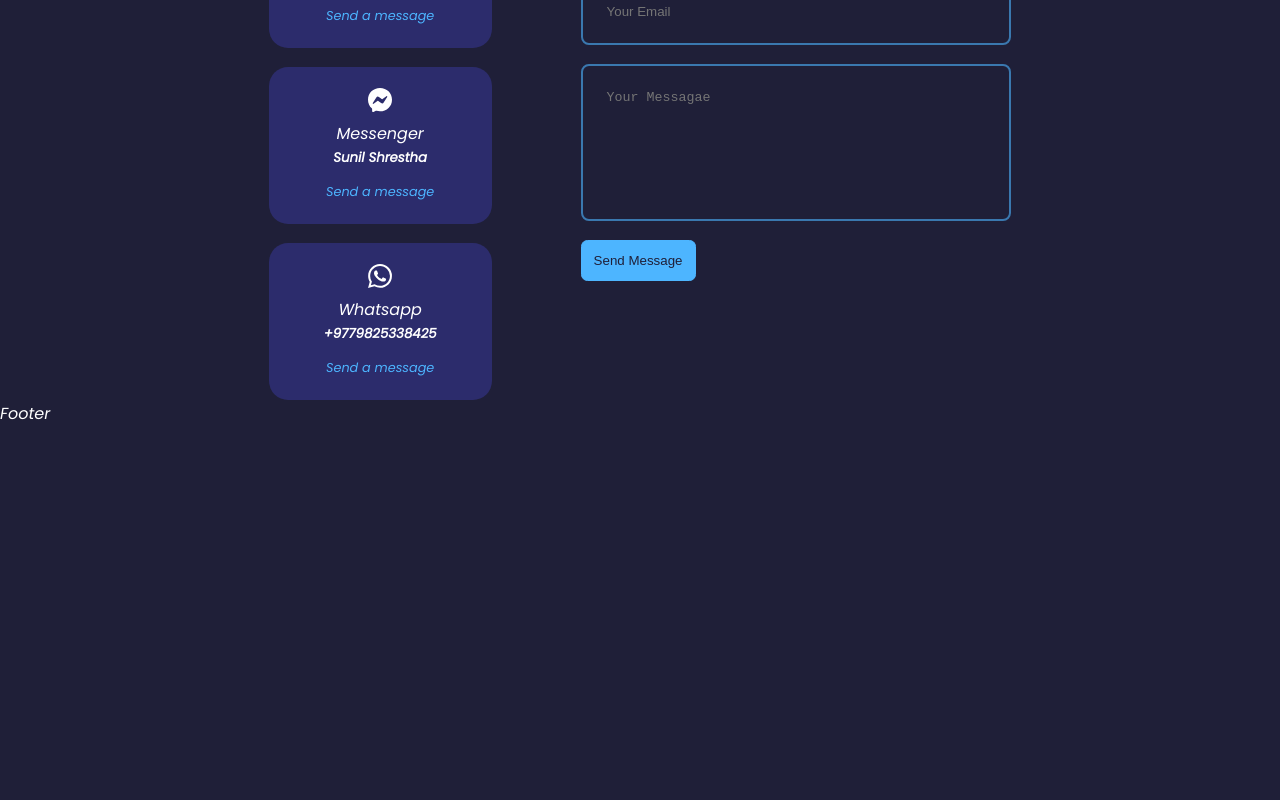
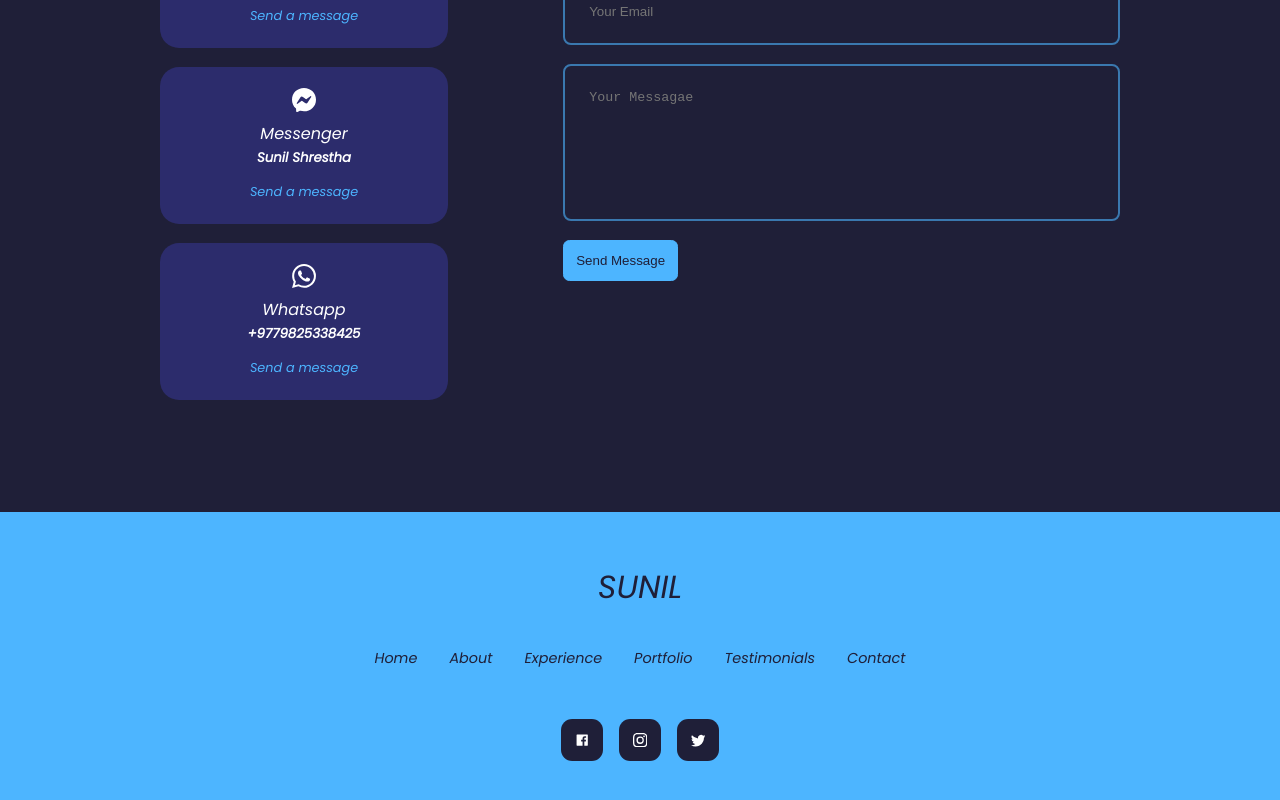
Before and after one commit to Sunilstha23/Portfolio-react, a React (Create React App) app: page / in a window 1280 px wide. Shown: the part 3501-4301 px from the top of the page. Before the commit the page ends 3928 px from the top, so only its background shows below. Built offline with nearby package versions, Linux system fonts and the light colour scheme; a web font is replaced by a local one.

Commit message:
footer component done

```diff
--- a/src/components/about/about.css
+++ b/src/components/about/about.css
@@ -67,9 +67,7 @@
 
 /* ============== MEIA QUEIES (MEDIUM DEVICES) ========== */
 @media screen and (max-width: 1024px) {
-    section{
-        height: 110vh !important;
-    }
+
   .about__container{
       grid-template-columns: 1fr;
       gap: 0;
@@ -89,9 +87,6 @@
 
 /* ============== MEIA QUEIES (SMALL DEVICES) ========== */
 @media screen and (max-width: 600px) {
-    section{
-        height: 135vh !important;
-    }
 
     .about__me{
         width: 65%;
--- a/src/components/contact/contact.css
+++ b/src/components/contact/contact.css
@@ -1,7 +1,7 @@
 .contact__container{
-    width: 58% !important;
+    width: 58%;
     display: grid;
-    grid-template-columns: 30% 58% !important;
+    grid-template-columns: 30% 58%;
     gap: 12%;
 }
 
--- a/src/components/footer/Footer.jsx
+++ b/src/components/footer/Footer.jsx
@@ -1,10 +1,30 @@
+/* eslint-disable jsx-a11y/anchor-has-content */
 import React from 'react'
+import './footer.css'
+import { AiFillFacebook } from 'react-icons/ai'
+import {BsInstagram, BsTwitter} from 'react-icons/bs'
 
 const Footer = () => {
   return (
-    <div>
-         Footer
-    </div>
+    <footer>
+      <a href="#" className="footer__logo">SUNIL</a>
+
+      <ul className="permalinks">
+        <li><a href="#">Home</a></li>
+        <li><a href="#about">About</a></li>
+        <li><a href="#experience">Experience</a></li>
+        <li><a href="#portfolio">Portfolio</a></li>
+        <li><a href="#testimonial">Testimonials</a></li>
+        <li><a href="#contact">Contact</a></li>
+
+      </ul>
+
+      <div className="footer__socials">
+        <a href="https://www.facebook.com/Sunilshrestha23/" target='_blank' rel='noreferrer'><AiFillFacebook /></a>
+        <a href="https://www.instagram.com/____sunil____/" target='_blank' rel='noreferrer'><BsInstagram /></a>
+        <a href="https://twitter.com/Xunil12" target='_blank' rel='noreferrer'><BsTwitter /></a>
+      </div>
+    </footer>
   )
 }
 
--- a/src/components/footer/footer.css
+++ b/src/components/footer/footer.css
@@ -0,0 +1,67 @@
+footer{
+    background: var(--color-primary);
+    padding: 3rem 0;
+    text-align: center;
+    font-size: 0.9rem;
+    margin-top: 7rem;
+}
+footer a{
+    color: var(--color-bg);
+}
+
+.footer__logo{
+    font-size: 2rem;
+    font-weight: 500;
+    margin-bottom: 2rem;
+    display: inline-block;
+}
+.permalinks{
+    display: flex;
+    flex-wrap: wrap;
+    justify-content: center;
+    gap: 2rem;
+    margin: 0 auto 3rem;
+}
+
+.footer__socials{
+    display: flex;
+    justify-content: center;
+    gap: 1rem;
+    margin-bottom: 4rem;
+}
+
+.footer__socials a{
+    background: var(--color-bg);
+    color: var(--color-white);
+    padding: 0.8rem;
+    border-radius: 0.7rem;
+    display: flex;
+    border: 1px solid transparent;
+
+}
+
+.footer__socials a:hover{
+    background: transparent;
+    color: var(--color-bg);
+    border-color: var(--color-bg);
+}
+
+.footer__copyright{
+    margin-bottom: 4rem;
+    color: var(--color-bg);
+}
+
+
+
+/* ============== MEIA QUEIES (SMALL DEVICES) ========== */
+@media screen and (max-width: 600px) {
+    .permalinks{
+        flex-direction: column;
+        gap: 1.5rem;
+    }
+
+    .footer__socials{
+        margin-bottom: 2.6rem;
+    }
+
+}
```
